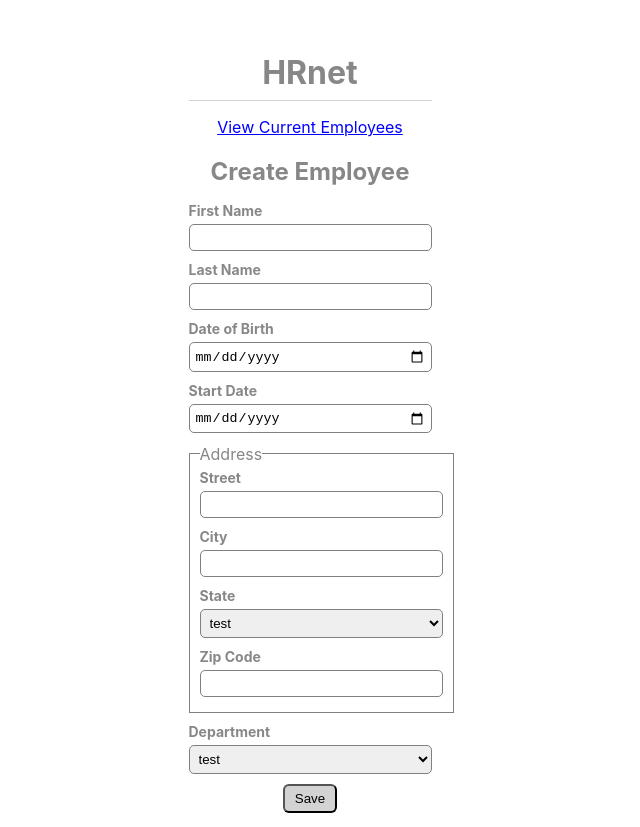
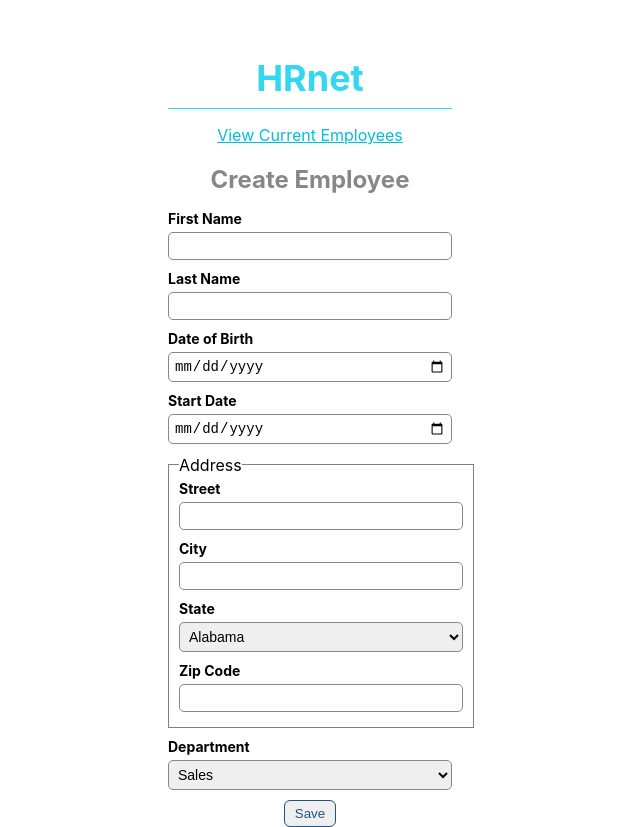
Before and after one commit to Hugolainen/HRnet, a React (Create React App) app in the folder hrnet/: page / in a window 1280 px wide. Shown: the whole page, without its empty margins (346-986 px from the left). Built offline with nearby package versions, Linux system fonts and the light colour scheme.

Commit message:
Added the employeeCreation logic + a big chunk of styling

```diff
--- a/hrnet/src/App.js
+++ b/hrnet/src/App.js
@@ -5,20 +5,25 @@ import { CurrentEmployees } from "./pages/CurrentEmployees";
 import { ContentArea } from "./components/ContentArea";
 
 const App = () => {
-  // eslint-disable-next-line no-unused-vars
-  const [employees, setUsers] = useState([
-    {
-      firstName: "Hugo",
-      lastName: "Constant",
-      startDate: "15/05/2021",
-      department: "sales",
-      dateOfBirth: "15/07/1996",
-      street: "Koskenvayla",
-      city: "Jamsa",
-      state: "AK",
-      zipCode: "42300",
-    },
-  ]);
+  const [employeeList, setEmployeeList] = useState([]);
+
+  const onCreateNewEmployee = (newEmployee) => {
+    const newList = employeeList;
+    const employeeToCreate = {
+      id: employeeList.length,
+      firstName: newEmployee.firstName ? newEmployee.firstName : "",
+      lastName: newEmployee.lastName ? newEmployee.lastName : "",
+      startDate: newEmployee.startDate ? newEmployee.startDate : "",
+      department: newEmployee.department ? newEmployee.department : "",
+      dateOfBirth: newEmployee.dateOfBirth ? newEmployee.dateOfBirth : "",
+      street: newEmployee.street ? newEmployee.street : "",
+      city: newEmployee.city ? newEmployee.city : "",
+      zipCode: newEmployee.zipCode ? newEmployee.zipCode : "",
+    };
+
+    newList.push(employeeToCreate);
+    setEmployeeList(newList);
+  };
 
   return (
     <ContentArea>
@@ -26,10 +31,10 @@ const App = () => {
         <div className="body">
           <Switch>
             <Route path="/list">
-              <CurrentEmployees employeeList={employees} />
+              <CurrentEmployees employeeList={employeeList} />
             </Route>
             <Route path="/">
-              <CreateEmployee />
+              <CreateEmployee createNewEmployee={onCreateNewEmployee} />
             </Route>
           </Switch>
         </div>
--- a/hrnet/src/assets/Theme.js
+++ b/hrnet/src/assets/Theme.js
@@ -1,4 +1,5 @@
 import baseStyled, { createGlobalStyle } from "styled-components";
+import { Link } from "react-router-dom";
 
 const themeFonts = {
   roboto: "Roboto, sans-serif",
@@ -6,49 +7,53 @@ const themeFonts = {
 };
 
 const themeColors = {
-  digiBlue: "#32D7F0",
-  digiGrey: "#878787",
+  primaryBlue: "#32D7F0",
+  secondaryGrey: "#878787",
+
+  robinEggBlue: "#01bfd9",
+  bayOfMany: "#23527C",
+  foam: "#e7fafd",
+
+  grey200: "rgb(200, 200, 200)",
+  grey230: "rgb(230, 230, 230)",
 };
 
 export const theme = {
   colors: {
-    fontPrimary: themeColors.digiGrey,
-    bgPrimary: themeColors.digiBlue,
+    pageTitle: themeColors.primaryBlue,
+    pageSubTitle: themeColors.secondaryGrey,
+    text: themeColors.secondaryGrey,
+    textLink: themeColors.robinEggBlue,
+    textLinkHover: themeColors.bayOfMany,
 
-    title2: themeColors.digiBlue,
-    title3: themeColors.digiGrey,
-    text: themeColors.digiGrey,
+    buttonFont: themeColors.bayOfMany,
+    buttonBg: themeColors.digiBlue,
+    buttonBorder: themeColors.bayOfMany,
+    buttonHoverFont: "white",
+    buttonHoverBg: themeColors.robinEggBlue,
+    buttonHoverBorder: themeColors.bayOfMany,
 
-    textLinkHover: themeColors.digiBlue,
-    textError: themeColors.digiBlue,
+    inputFont: themeColors.secondaryGrey,
+    inputBorder: themeColors.secondaryGrey,
+    inputBoxShadow: themeColors.secondaryGrey,
+    inputFocusBorder: themeColors.primaryBlue,
+    inputFocusBoxShadow: themeColors.primaryBlue,
 
-    buttonBlueFont: themeColors.digiBlue,
-    buttonBlueBg: themeColors.digiBlue,
-    buttonBlueBorder: themeColors.digiBlue,
-    buttonBlueHoverBg: themeColors.digiBlue,
-    buttonBlueHoverBorder: themeColors.digiBlue,
-
-    formInputFont: themeColors.digiBlue,
-    formInputPlaceholderFont: themeColors.digiBlue,
-    formInputBg: themeColors.digiBlue,
-    formInputBorder: themeColors.digiBlue,
-    formInputBoxShadow: themeColors.digiBlue,
-    formInputFocusBorder: themeColors.digiBlue,
-    formInputFocusBoxShadow: themeColors.digiBlue,
-    formInputInvalidBorder: themeColors.digiBlue,
-    formImageInputActive: themeColors.digiBlue,
-
-    tableFont: themeColors.digiGrey,
-    tableBorder: themeColors.digiBlue,
+    tableHeaderText: themeColors.robinEggBlue,
+    tableBodyText: themeColors.secondaryGrey,
+    tableBg1: themeColors.grey230,
+    tableBg2: themeColors.grey200,
+    tableHoverBg: themeColors.grey200,
+    tableBorder: themeColors.secondaryGrey,
   },
   fonts: {
     roboto: themeFonts.roboto,
     ubuntu: themeFonts.ubuntu,
   },
   fontSizes: {
+    pageTitle: "36px",
+    pageSubTitle: "24px",
     text: "14px",
-    title: "36px",
-    title2: "24px",
 
     tableHeader: "14px",
     tableBody: "13px",
@@ -57,8 +62,8 @@ export const theme = {
     input: "14px",
   },
   containerSizes: {
-    table: "1000px",
-    form: "400px",
+    table: "900px",
+    form: "320px",
   },
 };
 
@@ -70,7 +75,6 @@ export const GlobalStyle = createGlobalStyle`
   }
 
   body {
-    color: ${(props) => props.theme.colors.fontPrimary};
     margin: 0;
     font-family: -apple-system, BlinkMacSystemFont, 'Ubuntu', 'Cantarell', 'Fira Sans', 'Droid Sans', 'Helvetica Neue', sans-serif;
     -webkit-font-smoothing: antialiased;
@@ -78,6 +82,65 @@ export const GlobalStyle = createGlobalStyle`
   }
 `;
 
+/*
+ * Page containers
+ */
+export const CreateEmployeeContainer = styled.div`
+  display: flex;
+  flex-direction: column;
+  max-width: ${(props) => props.theme.containerSizes.form};
+  width: 100%;
+  height: 100%;
+  margin-top: 2rem;
+  padding-left: 1em;
+  padding-right: 1em;
+`;
+
+export const CurrentEmployeeContainer = styled.div`
+  display: flex;
+  flex-direction: column;
+  width: ${(props) => props.theme.containerSizes.table};
+  height: 100%;
+  margin-top: 2rem;
+  padding-left: 1em;
+  padding-right: 1em;
+`;
+
+/*
+ * Text
+ */
+export const PageTitle = styled.h1`
+  font-size: ${(props) => props.theme.fontSizes.pageTitle};
+  text-align: center;
+  color: ${(props) => props.theme.colors.pageTitle};
+  padding-bottom: 0.5rem;
+  border-bottom: 1px solid ${(props) => props.theme.colors.pageTitle};
+  margin-bottom: 1rem;
+  font-weight: bold;
+`;
+
+export const SubTitle = styled.h2`
+  font-size: ${(props) => props.theme.fontSizes.pageSubTitle};
+  color: ${(props) => props.theme.colors.pageSubTitle};
+  text-align: center;
+
+  margin-bottom: 1rem;
+  font-weight: medium;
+`;
+
+export const NavLink = styled(Link)`
+  color: ${(props) => props.theme.colors.textLink};
+  text-align: center;
+  text-decoration: underline;
+  cursor: pointer;
+  :hover {
+    color: ${(props) => props.theme.colors.textLinkHover};
+  }
+`;
+
+/*
+ * Inputs
+ */
 export const Label = styled.label`
   margin-bottom: 5px;
   font-weight: bold;
@@ -87,25 +150,86 @@ export const Label = styled.label`
 export const Input = styled.input`
   margin-bottom: 10px;
   padding: 5px;
-  border: 1px solid grey;
+  border: 1px solid ${(props) => props.theme.colors.inputBorder};
   border-radius: 5px;
-
+  font-size: ${(props) => props.theme.fontSizes.input};
   :focus {
     outline: 0;
-    box-shadow: 0 3px 1px -2px rgb(0 0 0 / 20%), 0 2px 2px 0 rgb(0 0 0 / 14%),
-      0 1px 5px 0 rgb(0 0 0 / 12%);
+    border-color: ${(props) => props.theme.colors.inputFocusBorder};
+    box-shadow: 0 3px 1px -2px ${(props) => props.theme.colors.inputFocusBoxShadow};
   }
 `;
 
 export const Select = styled.select`
   margin-bottom: 10px;
   padding: 5px;
-  border-color: grey;
+  border-color: ${(props) => props.theme.colors.inputBorder};
   border-radius: 5px;
-
+  font-size: ${(props) => props.theme.fontSizes.input};
   :focus {
     outline: 0;
-    box-shadow: 0 3px 1px -2px rgb(0 0 0 / 20%), 0 2px 2px 0 rgb(0 0 0 / 14%),
-      0 1px 5px 0 rgb(0 0 0 / 12%);
+    border-color: ${(props) => props.theme.colors.inputFocusBorder};
+    box-shadow: 0 3px 1px -2px ${(props) => props.theme.colors.inputFocusBoxShadow};
   }
 `;
+
+export const Button = styled.button`
+  cursor: pointer;
+  background-color: ${(props) => props.theme.colors.buttonBg};
+  border-radius: 6px;
+  padding: 5px 10px;
+  width: fit-content;
+  align-self: center;
+  border: 1px solid ${(props) => props.theme.colors.buttonBorder};
+  color: ${(props) => props.theme.colors.buttonFont};
+  :hover {
+    background-color: ${(props) => props.theme.colors.buttonHoverBg};
+    border-color: ${(props) => props.theme.colors.buttonHoverBorder};
+    color: ${(props) => props.theme.colors.buttonHoverFont};
+  }
+`;
+
+/*
+ * Table
+ */
+export const TableContainer = styled.div``;
+
+export const StyledTable = styled.table`
+  width: 100%;
+  color: black;
+  border-bottom: 1px solid grey;
+  border-spacing: 0px;
+`;
+
+export const TableHeader = styled.tr`
+  font-size: ${(props) => props.theme.fontSizes.tableHeader};
+  color: ${(props) => props.theme.colors.tableHeaderText};
+  background-color: white;
+  font-weight: bold;
+`;
+
+export const TableHeaderCell = styled.th`
+  cursor: pointer;
+  border-bottom: 1px solid ${(props) => props.theme.colors.tableBorder};
+`;
+
+export const TableBody = styled.tbody`
+  font-size: ${(props) => props.theme.fontSizes.tableBody};
+  background-color: ${(props) => props.theme.colors.tableBg1};
+  color: ${(props) => props.theme.colors.tableBodyText};
+`;
+
+export const TableRow = styled.tr`
+  height: 1.5rem;
+  background-color: ${(props) =>
+    props.isEvenIndex ? props.theme.colors.tableHoverBg : "white"};
+  td:first-child {
+    background-color: red;
+  }
+  :hover {
+    background-color: ${(props) => props.theme.colors.tableHoverBg};
+    td:first-child {
+      background-color: yellow;
+    }
+  }
+`;
--- /dev/null
+++ b/hrnet/src/assets/data/departmentList.js
@@ -0,0 +1,7 @@
+export const departmentList = [
+  "Sales",
+  "Marketing",
+  "Engineering",
+  "Human Resources",
+  "Legal",
+];
--- /dev/null
+++ b/hrnet/src/assets/data/stateList.js
@@ -0,0 +1,238 @@
+export const stateList = [
+  {
+    name: "Alabama",
+    abbreviation: "AL",
+  },
+  {
+    name: "Alaska",
+    abbreviation: "AK",
+  },
+  {
+    name: "American Samoa",
+    abbreviation: "AS",
+  },
+  {
+    name: "Arizona",
+    abbreviation: "AZ",
+  },
+  {
+    name: "Arkansas",
+    abbreviation: "AR",
+  },
+  {
+    name: "California",
+    abbreviation: "CA",
+  },
+  {
+    name: "Colorado",
+    abbreviation: "CO",
+  },
+  {
+    name: "Connecticut",
+    abbreviation: "CT",
+  },
+  {
+    name: "Delaware",
+    abbreviation: "DE",
+  },
+  {
+    name: "District Of Columbia",
+    abbreviation: "DC",
+  },
+  {
+    name: "Federated States Of Micronesia",
+    abbreviation: "FM",
+  },
+  {
+    name: "Florida",
+    abbreviation: "FL",
+  },
+  {
+    name: "Georgia",
+    abbreviation: "GA",
+  },
+  {
+    name: "Guam",
+    abbreviation: "GU",
+  },
+  {
+    name: "Hawaii",
+    abbreviation: "HI",
+  },
+  {
+    name: "Idaho",
+    abbreviation: "ID",
+  },
+  {
+    name: "Illinois",
+    abbreviation: "IL",
+  },
+  {
+    name: "Indiana",
+    abbreviation: "IN",
+  },
+  {
+    name: "Iowa",
+    abbreviation: "IA",
+  },
+  {
+    name: "Kansas",
+    abbreviation: "KS",
+  },
+  {
+    name: "Kentucky",
+    abbreviation: "KY",
+  },
+  {
+    name: "Louisiana",
+    abbreviation: "LA",
+  },
+  {
+    name: "Maine",
+    abbreviation: "ME",
+  },
+  {
+    name: "Marshall Islands",
+    abbreviation: "MH",
+  },
+  {
+    name: "Maryland",
+    abbreviation: "MD",
+  },
+  {
+    name: "Massachusetts",
+    abbreviation: "MA",
+  },
+  {
+    name: "Michigan",
+    abbreviation: "MI",
+  },
+  {
+    name: "Minnesota",
+    abbreviation: "MN",
+  },
+  {
+    name: "Mississippi",
+    abbreviation: "MS",
+  },
+  {
+    name: "Missouri",
+    abbreviation: "MO",
+  },
+  {
+    name: "Montana",
+    abbreviation: "MT",
+  },
+  {
+    name: "Nebraska",
+    abbreviation: "NE",
+  },
+  {
+    name: "Nevada",
+    abbreviation: "NV",
+  },
+  {
+    name: "New Hampshire",
+    abbreviation: "NH",
+  },
+  {
+    name: "New Jersey",
+    abbreviation: "NJ",
+  },
+  {
+    name: "New Mexico",
+    abbreviation: "NM",
+  },
+  {
+    name: "New York",
+    abbreviation: "NY",
+  },
+  {
+    name: "North Carolina",
+    abbreviation: "NC",
+  },
+  {
+    name: "North Dakota",
+    abbreviation: "ND",
+  },
+  {
+    name: "Northern Mariana Islands",
+    abbreviation: "MP",
+  },
+  {
+    name: "Ohio",
+    abbreviation: "OH",
+  },
+  {
+    name: "Oklahoma",
+    abbreviation: "OK",
+  },
+  {
+    name: "Oregon",
+    abbreviation: "OR",
+  },
+  {
+    name: "Palau",
+    abbreviation: "PW",
+  },
+  {
+    name: "Pennsylvania",
+    abbreviation: "PA",
+  },
+  {
+    name: "Puerto Rico",
+    abbreviation: "PR",
+  },
+  {
+    name: "Rhode Island",
+    abbreviation: "RI",
+  },
+  {
+    name: "South Carolina",
+    abbreviation: "SC",
+  },
+  {
+    name: "South Dakota",
+    abbreviation: "SD",
+  },
+  {
+    name: "Tennessee",
+    abbreviation: "TN",
+  },
+  {
+    name: "Texas",
+    abbreviation: "TX",
+  },
+  {
+    name: "Utah",
+    abbreviation: "UT",
+  },
+  {
+    name: "Vermont",
+    abbreviation: "VT",
+  },
+  {
+    name: "Virgin Islands",
+    abbreviation: "VI",
+  },
+  {
+    name: "Virginia",
+    abbreviation: "VA",
+  },
+  {
+    name: "Washington",
+    abbreviation: "WA",
+  },
+  {
+    name: "West Virginia",
+    abbreviation: "WV",
+  },
+  {
+    name: "Wisconsin",
+    abbreviation: "WI",
+  },
+  {
+    name: "Wyoming",
+    abbreviation: "WY",
+  },
+];
--- a/hrnet/src/components/DateInput.js
+++ b/hrnet/src/components/DateInput.js
@@ -3,7 +3,7 @@ import { Label, Input } from "../assets/Theme";
 
 // eslint-disable-next-line react/prop-types
 export const DateInput = ({ label, onSetInput }) => {
-  const [value, setValue] = useState();
+  const [value, setValue] = useState("");
 
   return (
     <>
--- a/hrnet/src/components/SelectInput.js
+++ b/hrnet/src/components/SelectInput.js
@@ -3,7 +3,7 @@ import { Label, Select } from "../assets/Theme";
 
 // eslint-disable-next-line react/prop-types
 export const SelectInput = ({ label, options, onSetInput }) => {
-  const [value, setValue] = useState();
+  const [value, setValue] = useState("");
 
   return (
     <>
@@ -11,18 +11,23 @@ export const SelectInput = ({ label, options, onSetInput }) => {
       <Select
         value={value}
         name={label}
-        onChange={(e) => {
+        onInput={(e) => {
           setValue(e.target.value);
-          onSetInput(value);
+          onSetInput(e.target.value);
         }}
       >
         {
           // eslint-disable-next-line react/prop-types
-          options.map((option) => (
-            <option key={option.name} value={option.name}>
-              {option.name}
-            </option>
-          ))
+          options.map((option) => {
+            const name = typeof option === "object" ? option.name : option;
+            const value =
+              typeof option === "object" ? option.abbreviation : option;
+            return (
+              <option key={name} value={value}>
+                {name}
+              </option>
+            );
+          })
         }
       </Select>
     </>
--- a/hrnet/src/components/TextInput.js
+++ b/hrnet/src/components/TextInput.js
@@ -3,7 +3,7 @@ import { Label, Input } from "../assets/Theme";
 
 // eslint-disable-next-line react/prop-types
 export const TextInput = ({ label, onSetInput }) => {
-  const [value, setValue] = useState();
+  const [value, setValue] = useState("");
 
   return (
     <>
--- a/hrnet/src/pages/CreateEmployee.js
+++ b/hrnet/src/pages/CreateEmployee.js
@@ -1,88 +1,90 @@
-import React from "react";
-import { Link } from "react-router-dom";
-import { styled } from "../assets/Theme";
+/* eslint-disable no-unused-vars */
+import React, { useState } from "react";
+
+import {
+  CreateEmployeeContainer,
+  PageTitle,
+  NavLink,
+  SubTitle,
+  Button,
+} from "../assets/Theme";
 import { TextInput } from "../components/TextInput";
 import { DateInput } from "../components/DateInput";
 import { SelectInput } from "../components/SelectInput";
 import { InputCategory } from "../components/InputCategory";
+import { stateList } from "../assets/data/stateList";
+import { departmentList } from "../assets/data/departmentList";
 
-export const CreateEmployee = () => {
-  const setFirstName = (value) => {
-    console.log(value);
-  };
-  const testOptions = [{ name: "test" }, { name: "test2" }];
+// eslint-disable-next-line react/prop-types
+export const CreateEmployee = ({ createNewEmployee }) => {
+  const [newEmployee, setNewEmployee] = useState({});
 
   return (
     <CreateEmployeeContainer>
       <PageTitle>HRnet</PageTitle>
       <NavLink to="/list"> View Current Employees </NavLink>
       <SubTitle> Create Employee </SubTitle>
-      <TextInput label="First Name" onSetInput={setFirstName} />
-      <TextInput label="Last Name" onSetInput={setFirstName} />
-      <DateInput label="Date of Birth" onSetInput={setFirstName} />
-      <DateInput label="Start Date" onSetInput={setFirstName} />
+      <TextInput
+        label="First Name"
+        onSetInput={(value) => {
+          setNewEmployee({ ...newEmployee, firstName: value });
+        }}
+      />
+      <TextInput
+        label="Last Name"
+        onSetInput={(value) => {
+          setNewEmployee({ ...newEmployee, lastName: value });
+        }}
+      />
+      <DateInput
+        label="Date of Birth"
+        onSetInput={(value) => {
+          setNewEmployee({ ...newEmployee, dateOfBirth: value });
+        }}
+      />
+      <DateInput
+        label="Start Date"
+        onSetInput={(value) => {
+          setNewEmployee({ ...newEmployee, startDate: value });
+        }}
+      />
 
       <InputCategory name="Address">
-        <TextInput label="Street" onSetInput={setFirstName} />
-        <TextInput label="City" onSetInput={setFirstName} />
+        <TextInput
+          label="Street"
+          onSetInput={(value) => {
+            setNewEmployee({ ...newEmployee, street: value });
+          }}
+        />
+        <TextInput
+          label="City"
+          onSetInput={(value) => {
+            setNewEmployee({ ...newEmployee, city: value });
+          }}
+        />
         <SelectInput
           label="State"
-          options={testOptions}
-          onSetInput={setFirstName}
+          options={stateList}
+          onSetInput={(value) => {
+            setNewEmployee({ ...newEmployee, state: value });
+          }}
         />
-        <TextInput label="Zip Code" onSetInput={setFirstName} />
+        <TextInput
+          label="Zip Code"
+          onSetInput={(value) => {
+            setNewEmployee({ ...newEmployee, zipCode: value });
+          }}
+        />
       </InputCategory>
 
       <SelectInput
         label="Department"
-        options={testOptions}
-        onSetInput={setFirstName}
+        options={departmentList}
+        onSetInput={(value) => {
+          setNewEmployee({ ...newEmployee, department: value });
+        }}
       />
-      <Button onClick={setFirstName}> Save </Button>
+      <Button onClick={() => createNewEmployee(newEmployee)}> Save </Button>
     </CreateEmployeeContainer>
   );
 };
-
-const CreateEmployeeContainer = styled.div`
-  display: flex;
-  flex-direction: column;
-  max-width: 320px;
-  width: 100%;
-  height: 100%;
-  margin-top: 2rem;
-  padding-left: 1em;
-  padding-right: 1em;
-`;
-
-const PageTitle = styled.h1`
-  font-size: ${(props) => props.theme.fontSizes.title1};
-  text-align: center;
-  padding-bottom: 0.5rem;
-  border-bottom: 1px solid lightgrey;
-  margin-bottom: 1rem;
-  font-weight: bold;
-`;
-
-const SubTitle = styled.h2`
-  font-size: ${(props) => props.theme.fontSizes.title2};
-  text-align: center;
-
-  margin-bottom: 1rem;
-  font-weight: medium;
-`;
-
-const NavLink = styled(Link)`
-  text-align: center;
-  text-decoration: underline;
-  cursor: pointer;
-  color: blue;
-`;
-
-const Button = styled.button`
-  cursor: pointer;
-  background-color: lightgrey;
-  border-radius: 6px;
-  padding: 5px 10px;
-  width: fit-content;
-  align-self: center;
-`;
--- a/hrnet/src/pages/CurrentEmployees.js
+++ b/hrnet/src/pages/CurrentEmployees.js
@@ -1,6 +1,10 @@
 import React from "react";
-import { Link } from "react-router-dom";
-import { styled } from "../assets/Theme";
+import {
+  CurrentEmployeeContainer,
+  PageTitle,
+  Button,
+  NavLink,
+} from "../assets/Theme";
 import { Table } from "../components/Table";
 
 export const CurrentEmployees = (employeeList) => {
@@ -19,38 +23,3 @@ export const CurrentEmployees = (employeeList) => {
     </CurrentEmployeeContainer>
   );
 };
-
-const CurrentEmployeeContainer = styled.div`
-  display: flex;
-  flex-direction: column;
-  width: 900px;
-  height: 100%;
-  margin-top: 2rem;
-  padding-left: 1em;
-  padding-right: 1em;
-`;
-
-const PageTitle = styled.h1`
-  font-size: ${(props) => props.theme.fontSizes.title1};
-  text-align: center;
-  padding-bottom: 0.5rem;
-  border-bottom: 1px solid lightgrey;
-  margin-bottom: 1rem;
-  font-weight: bold;
-`;
-
-const NavLink = styled(Link)`
-  text-align: center;
-  text-decoration: underline;
-  cursor: pointer;
-  color: blue;
-`;
-
-const Button = styled.button`
-  cursor: pointer;
-  background-color: lightgrey;
-  border-radius: 6px;
-  padding: 5px 10px;
-  width: fit-content;
-  align-self: center;
-`;
```
Also changed, not shown: hrnet/src/components/Table.js (+8 -30 lines), hrnet/src/components/TableItem.js (+2 -9 lines).
